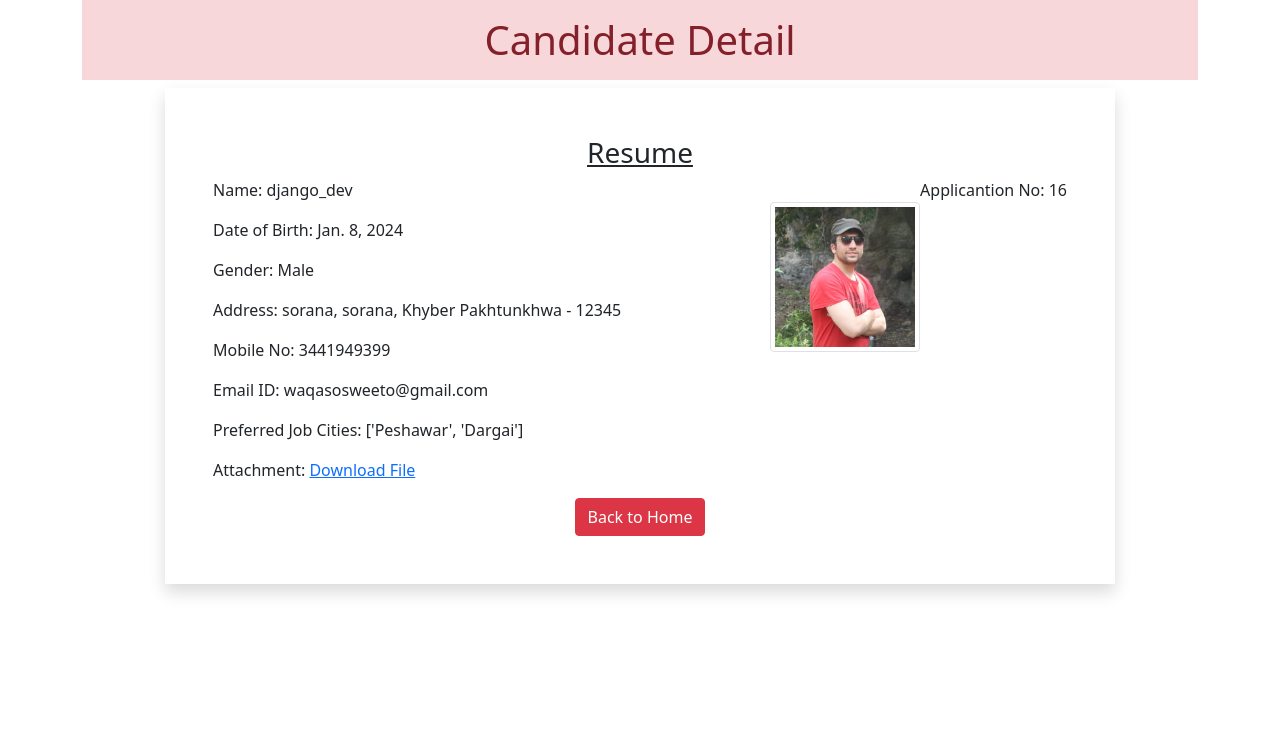
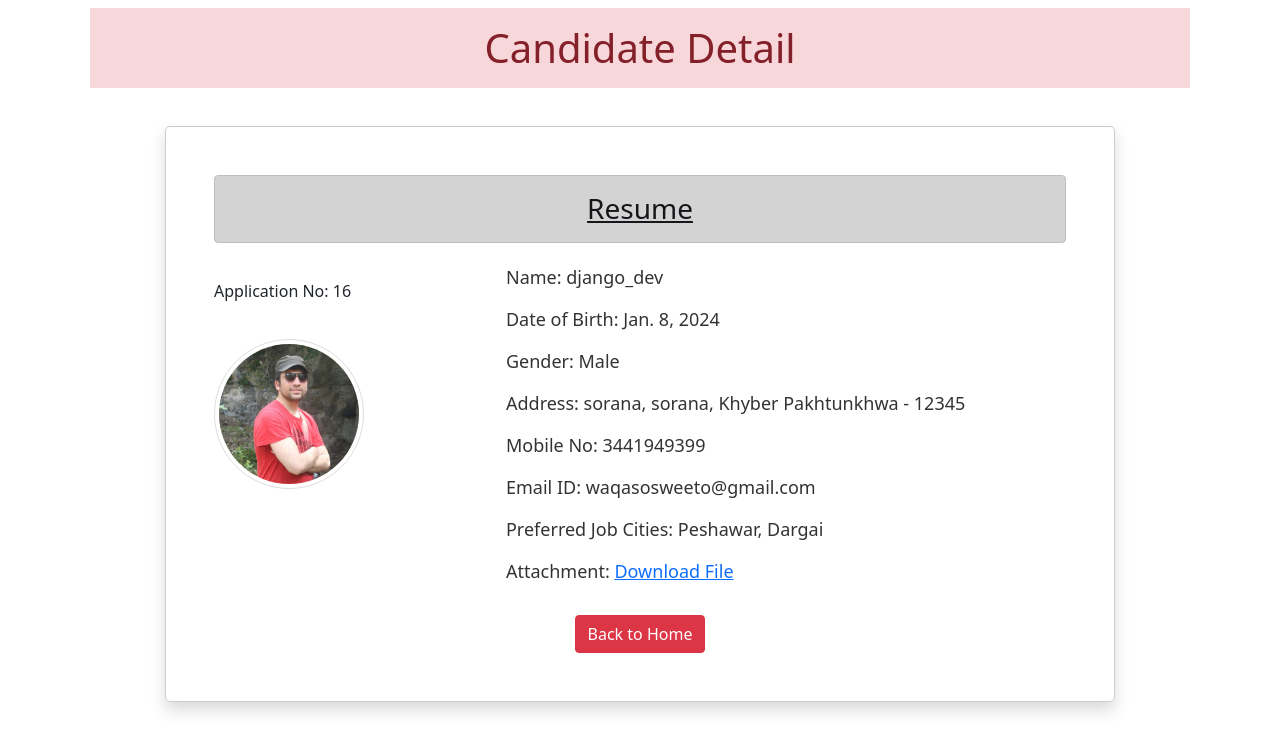
Before and after one commit to waqasbcs/ResumeUploader, a Django app: page /16 in a window 1280 px wide. Shown: the top 752 px of the page. Run offline with Django 5.2, Linux system fonts and the light colour scheme; data comes from the database, SQL or seed files in the repository; both versions use the stored data as it was after the commit; some libraries are stand-ins or nearby versions.

Commit message:
completed

```diff
--- a/Resume/settings.py
+++ b/Resume/settings.py
@@ -38,6 +38,8 @@ INSTALLED_APPS = [
     'django.contrib.messages',
     'django.contrib.staticfiles',
     'app',
+    'django_unused_media',
+
 ]
 
 MIDDLEWARE = [
--- a/app/templates/candidate.html
+++ b/app/templates/candidate.html
@@ -5,28 +5,62 @@
  <meta charset="UTF-8">
  <meta http-equiv="X-UA-Compatible" content="IE=edge">
  <meta name="viewport" content="width=device-width, initial-scale=1.0">
-  <link href="https://cdn.jsdelivr.net/npm/bootstrap@5.0.0-beta2/dist/css/bootstrap.min.css" rel="stylesheet" integrity="sha384-BmbxuPwQa2lc/FVzBcNJ7UAyJxM6wuqIj61tLrc4wSX0szH/Ev+nYRRuWlolflfl" crossorigin="anonymous">
+ <link href="https://cdn.jsdelivr.net/npm/bootstrap@5.0.0-beta2/dist/css/bootstrap.min.css" rel="stylesheet" integrity="sha384-BmbxuPwQa2lc/FVzBcNJ7UAyJxM6wuqIj61tLrc4wSX0szH/Ev+nYRRuWlolflfl" crossorigin="anonymous">
  <title>Candidate</title>
+ <style>
+  /* Add your custom styles here */
+  .candidate-details {
+    padding: 20px;
+    margin-top: 30px;
+    border: 1px solid #ccc;
+    border-radius: 5px;
+  }
+  .candidate-img {
+    float: left;
+    margin-top: 20px;
+    margin-right: 20px; /* Adjust the margin to move the image slightly left */
+    border: 1px solid #ddd;
+    border-radius: 50%;
+  }
+  .btn-back-home {
+    margin-top: 20px;
+  }
+  .resume-info {
+    margin-bottom: 10px;
+    font-size: 18px;
+    color: #333;
+    padding-top: 5px; /* Add padding to the top of resume info */
+  }
+  .application-no {
+    margin-top: 20px; /* Add margin-top to application number */
+  }
+ </style>
 </head>
 <body>
-  <div class="container">
-   <h1 class="alert-danger text-center p-3">Candidate Detail</h1>
+  <div class="container ">
+   <h1 class="alert-danger text-center p-3 m-2">Candidate Detail</h1>
    <div class="row">
-    <div class="col-sm-10 shadow p-5 offset-sm-1">
-     <h3 class="text-center"><u>Resume</u></h3>
-     <p class="float-end">Applicantion No: {{candidate.id}}</p>
-     <img src="{{candidate.profile_image.url}}" alt="" class="img-fluid img-thumbnail float-end mt-4" width="150" height="150">
-     <p>Name: {{candidate.name}}</p>
-     <p>Date of Birth: {{candidate.dob}}</p>
-     <p>Gender: {{candidate.gender}}</p>
-     <p>Address: {{candidate.locality}}, {{candidate.city}}, {{candidate.state}} - {{candidate.pin}}</p>
-     <p>Mobile No: {{candidate.mobile}}</p>
-     <p>Email ID: {{candidate.email}}</p>
-     <p>Preferred Job Cities: {{candidate.job_city|remove_special:"[]'"}}</p>
-     <p>Attachment: <a href="{{candidate.file.url}}">Download File</a></p>
-    <div class="text-center">
-     <a href="/" class="btn btn-danger">Back to Home</a>
-    </div>
+    <div class="col-sm-10 shadow p-5 offset-sm-1 candidate-details">
+     <h3 class="alert alert-dark text-center"><u>Resume</u></h3>
+     <div class="row">
+       <div class="col-md-4">
+         <p class="application-no">Application No: {{ candidate.id }}</p>
+         <img src="{{candidate.profile_image.url}}" alt="" class="img-fluid img-thumbnail candidate-img" width="150" height="150">
+       </div>
+       <div class="col-md-8">
+         <p class="resume-info">Name: {{candidate.name}}</p>
+         <p class="resume-info">Date of Birth: {{candidate.dob}}</p>
+         <p class="resume-info">Gender: {{candidate.gender}}</p>
+         <p class="resume-info">Address: {{candidate.locality}}, {{candidate.city}}, {{candidate.state}} - {{candidate.pin}}</p>
+         <p class="resume-info">Mobile No: {{candidate.mobile}}</p>
+         <p class="resume-info">Email ID: {{candidate.email}}</p>
+         <p class="resume-info">Preferred Job Cities: {{candidate.job_city|remove_special:"[]'"}}</p>
+         <p class="resume-info">Attachment: <a href="{{candidate.file.url}}">Download File</a></p>
+       </div>
+     </div>
+     <div class="text-center btn-back-home">
+       <a href="/" class="btn btn-danger">Back to Home</a>
+     </div>
     </div>
    </div>
   </div>
--- /dev/null
+++ b/app/templatetags/myfilter.py
@@ -0,0 +1,11 @@
+from django import template
+register = template.Library()
+
+@register.filter(name='remove_special')
+def remove_chars(value, arg):
+ # print("Arg", arg)
+ # print("Value:", value)
+ for character in arg:
+  # print(character)
+  value = value.replace(character, "")
+ return value
--- a/app/views.py
+++ b/app/views.py
@@ -4,21 +4,19 @@ from .models import Resume
 from django.views import View
 
 class HomeView(View):
- def get(self, request):
-  form = ResumeForm()
-  candidates = Resume.objects.all()
-  return render(request, 'home.html', { 'candidates':candidates, 'form':form})
+    def get(self, request):
+        form = ResumeForm()
+        candidates = Resume.objects.all()
+        return render(request, 'home.html', {'candidates': candidates, 'form': form})
 
-
-def post(self, request):
+    def post(self, request):
         form = ResumeForm(request.POST, request.FILES)
         if form.is_valid():
             form.save()
-            return redirect('home')
-        else:
-            candidates = Resume.objects.all()
-            return render(request, 'home.html', {'form': form, 'candidates': candidates})
+            # Redirect to the home page after successfully saving the form
+            return redirect('home')  # Replace 'home' with your URL name for the home page
+
 class CandidateView(View):
- def get(self, request, pk):
-  candidate = Resume.objects.get(pk=pk)
-  return render(request, 'candidate.html', {'candidate':candidate})
+    def get(self, request, pk):
+        candidate = Resume.objects.get(pk=pk)
+        return render(request, 'candidate.html', {'candidate': candidate})
```
Also changed, not shown: app/templates/home.html (+43 -18 lines), app/templatetags/__init__.py (added), db.sqlite3, media/profile/1900893391_1.jpg (deleted), media/profile/IMG-20200915-WA0070_PeGEH0L.jpg (added), media/profile/IMG_20210406_103326_640_ubIumLF.jpg (added), media/profile/WhatsApp_Image_2023-07-29_at_11.52.14.jpg (added), 4 other files.
